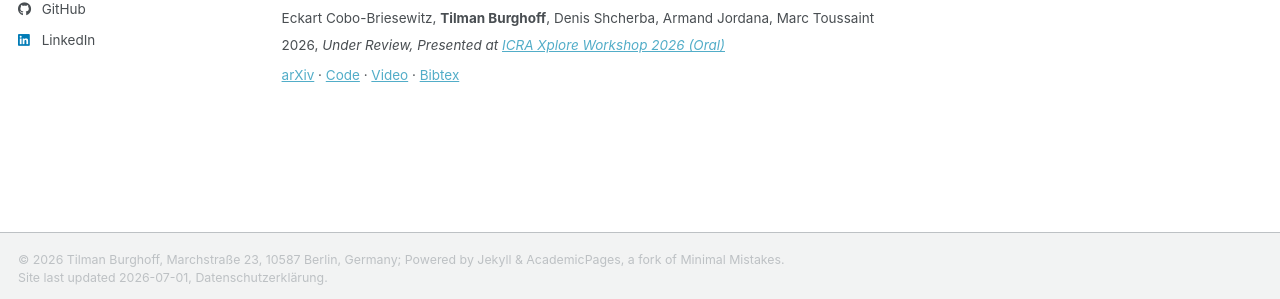
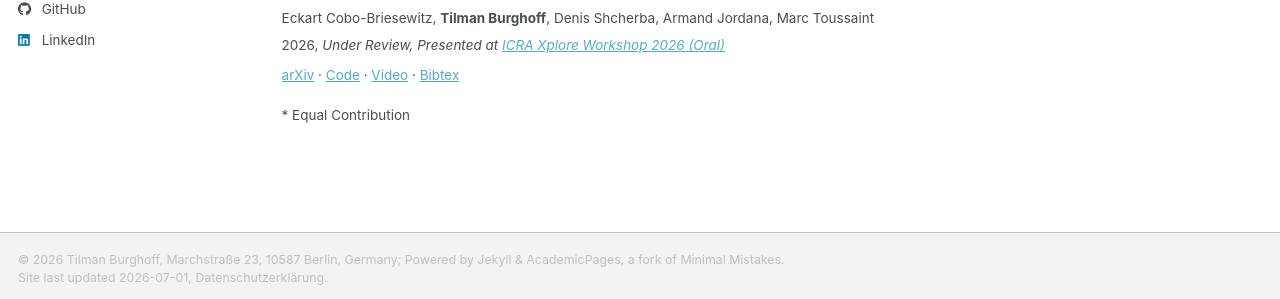
Before and after one commit to Tilman-Burghoff/Tilman-Burghoff.github.io, a Jekyll site: the page built from _pages/about.md, in a window 1280 px wide and 936 px high. Shown: the part 630-929 px from the top of the window. Built offline with Jekyll 4.4.1, drawn with Linux system fonts in a browser that asks for light colours; some web fonts are replaced; a script bundle is joined from its source files by our own code; library files that are not in the unit come from our copies.

Commit message:
adds equal contribution note

```diff
--- a/_layouts/single.html
+++ b/_layouts/single.html
@@ -66,6 +66,9 @@ layout: default
 
         {% if page.link %}<div><a href="{{ page.link }}" class="btn">{{ site.data.ui-text[site.locale].ext_link_label | default: "Direct Link" }}</a></div>{% endif %}
       </section>
+      {% if page.eqcontrib %}
+      <small>* Equal Contribution </small>
+      {% endif %}
 
       <footer class="page__meta">
         {% if site.data.ui-text[site.locale].meta_label %}
--- a/_pages/about.md
+++ b/_pages/about.md
@@ -33,3 +33,4 @@ Simplizialkomplexen" under the supervision of Prof. Dr. Michael Joswig. It was r
   {% endif %}
 </div>
 {% endfor %}
+<small>* Equal Contribution </small>
--- a/_pages/publications.html
+++ b/_pages/publications.html
@@ -31,3 +31,5 @@ author_profile: true
     {% include archive-single.html %}
   {% endfor %}
 {% endif %}
+
+<small>* Equal Contribution </small>
```
Also changed, not shown: _posts/2026-05-26-masem-intro.md (+1 -1 lines), _publications/2026-MASEM.md (+1 -0 lines).
